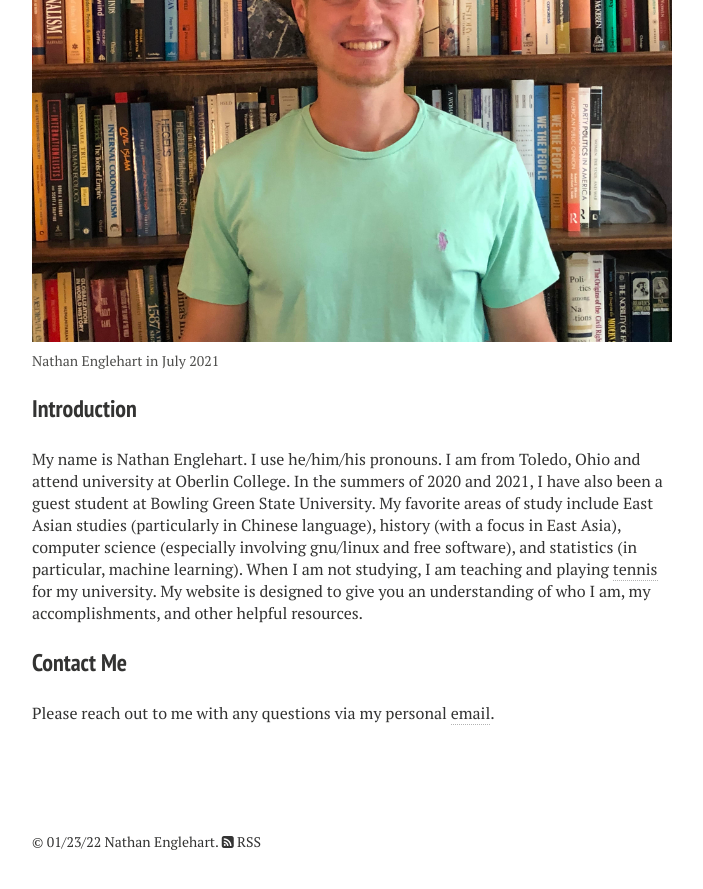
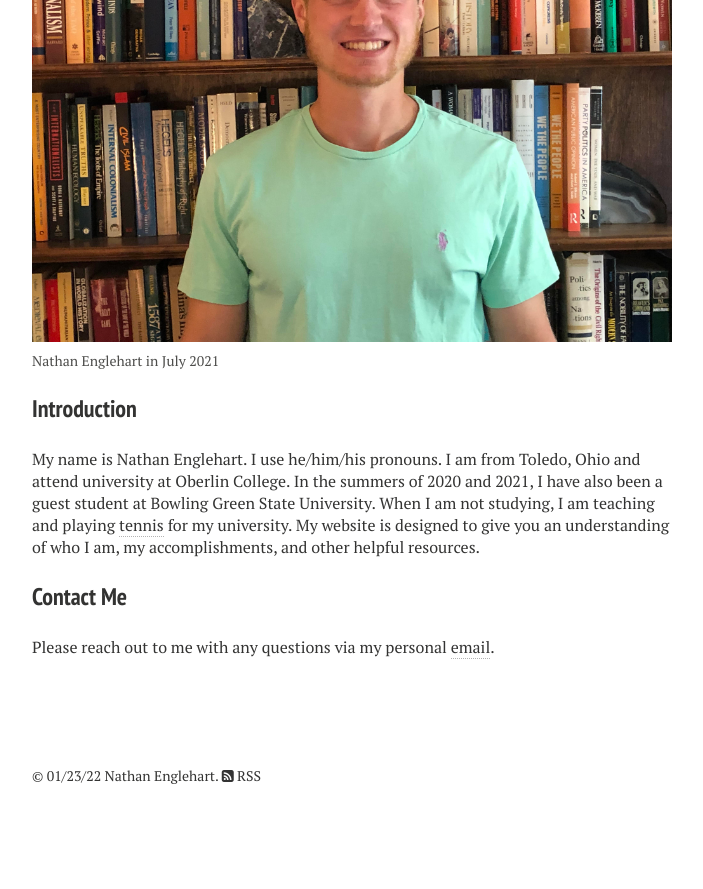
Before and after one commit to nathanenglehart/nathanenglehart.github.io, a Jekyll site: the page built from index.md, in a window 1280 px wide and 900 px high, scrolled down 637 px. Shown: the top 889 px of the window, without its empty margins (288-991 px from the left). Built offline with Jekyll 4.4.1, drawn with Linux system fonts in a browser that asks for light colours; nearby versions of some CDN libraries; after the commit the page ends 1471 px from its top, so only the background shows below that.

Commit message:
Update index.md

```diff
--- a/index.md
+++ b/index.md
@@ -17,7 +17,7 @@
 <h3 class="small_title">Introduction</h3>
 
 <p class="paragraph">My name is Nathan Englehart. I use he/him/his pronouns. I am from Toledo, Ohio and attend university at Oberlin College. In the summers of 2020 and 2021, I have also been a guest student at Bowling Green State University.
-My favorite areas of study include East Asian studies (particularly in Chinese language), history (with a focus in East Asia), computer science (especially involving gnu/linux and free software), and statistics (in particular, machine learning).
+<!--- My favorite areas of study include East Asian studies (particularly in Chinese language), history (with a focus in East Asia), computer science (especially involving gnu/linux and free software), and statistics (in particular, machine learning). --->
   When I am not studying, I am teaching and playing <a style="color: #343434; text-decoration: none; border-bottom: 1px dotted #b3b3b3;" href="/tennis/">tennis</a> for my university. My website is designed to give you an understanding of who I am, my accomplishments, and other helpful resources. </p>
 
 <h3 class="small_title">Contact Me</h3>
```
